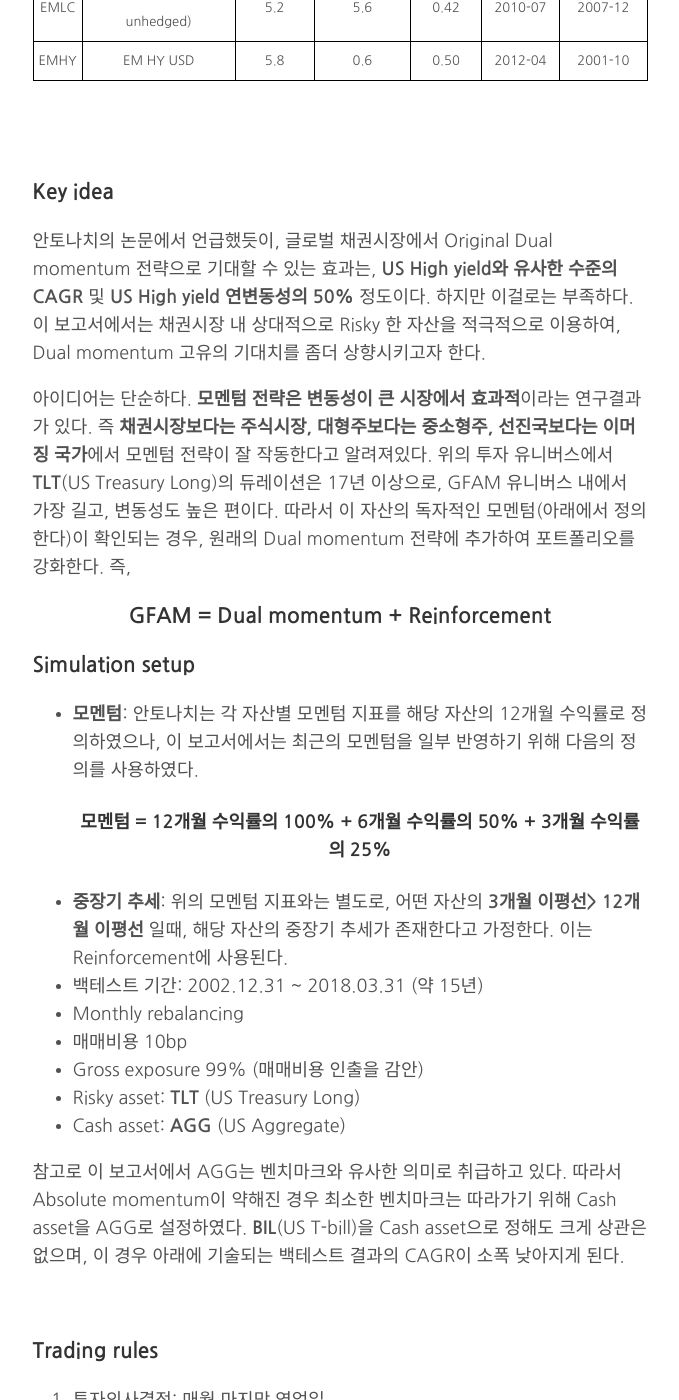
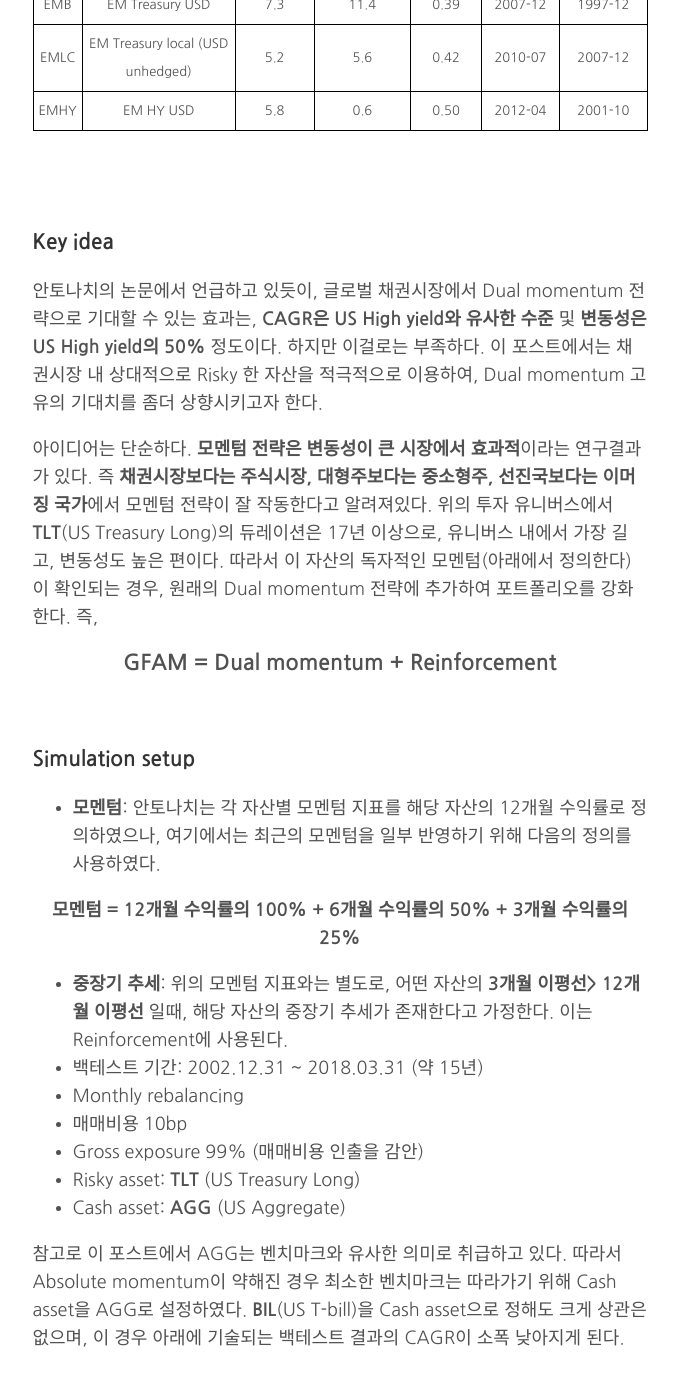
Before and after one commit to gem763/gem763.github.io, a Jekyll site: the page built from _posts/2018-05-05-Global-Fixed-income-Allocation-Model.md, in a window 1280 px wide and 1400 px high, scrolled down 6840 px. Shown: the whole window, without its empty margins (300-979 px from the left). Built offline with Jekyll 4.4.1, drawn with Linux system fonts in a browser that asks for light colours; comment, search, counter and statistics services are not loaded; some of the changed text lies outside the part shown.

Commit message:
Uploaded by https://stackedit.io/

```diff
--- a/_posts/2018-05-05-Global-Fixed-income-Allocation-Model.md
+++ b/_posts/2018-05-05-Global-Fixed-income-Allocation-Model.md
@@ -32,34 +32,36 @@
 Dual momentum은 게리 안토나치(Gary Antonacci)가 2012년 고안한 투자전략의 이름이다. 안토나치는 모멘텀 전략을 다음과 같이 크게 두 가지로 구분하였다.
 
 * **Absolute momentum**:
-상승장에 투자하고 하락장에 현금(또는 안전자산)을 보유하는 전략이다. 그는 해당 자산의 과거 12개월 수익률이 예금금리를 상회하는 경우를 상승장, 그 반대의 경우를 하락장으로 정의(물론 정의하기 나름이며, 이 보고서에서는 약간 다른 방법을 썼다)했다. 추세추종 전략 또는 시계열(Time-series) 모멘텀 전략이라고도 한다.
+상승장에 투자하고 하락장에 현금(또는 안전자산)을 보유하는 전략이다. 그는 해당 자산의 과거 12개월 수익률이 예금금리를 상회하는 경우를 상승장, 그 반대의 경우를 하락장으로 정의(물론 정의하기 나름이며, 이 포스트에서는 약간 다른 방법을 썼다)했다. 추세추종 전략 또는 시계열(Time-series) 모멘텀 전략이라고도 한다.
 
 * **Relative momentum**:
 여러 자산들간의 모멘텀 지표를 서로 비교하여, 상대적으로 모멘텀이 큰 자산에 집중투자하는 방법이다. 안토나치는 Absolute momentum과 마찬가지로, 자산들간의 12개월 과거수익률을 서로 비교했다. 횡단면(Cross-sectional) 모멘텀 전략이라고도 부른다.
 
 안토나치의 실험에 따르면, Absolute momentum 전략은 Market shock 등의 불확실성에 대해 탁월한 방어력이 있다. 반면 Relative momentum 전략은 변동성에 매우 취약하긴 하지만, 기대수익률은 더 높다.
 
-### <center>Absolute + Relative momentum = Dual momentum</center>
+<center><big><b>Absolute + Relative = Dual momentum</b></big></center>
 
 안토나치의 아이디어는 **위의 두 가지 모멘텀을 동시에 적용**하는 것이다. 즉 여러 자산들 중 상대적으로 모멤텀이 큰 자산에 투자하되, 해당 자산의 상승 모멘텀이 약해지면 바로 현금(또는 안전자산)으로 갈아탐으로써, 공격력과 방어력을 동시에 취한다.
 
-Dual momentum 전략에 대한 자세한 설명은 다음을 참고하면 된다.
+Dual momentum 전략에 대한 자세한 설명은 다음을 참고.
 * Paper: [Risk Premia Havesting Through Dual Momentum](http://www.optimalmomentum.com/RiskPremiaHarvesting.pdf) (Portfolio Management Consultants, 2012)
 * Book: [Dual Momentum](https://books.google.co.kr/books/about/Dual_Momentum_Investing_An_Innovative_St.html?id=PVGoBAAAQBAJ&source=kp_cover&redir_esc=y) (McGraw-Hill, 2014)
 * Website: https://www.optimalmomentum.com
 
 <br/>
 
-> **NOTE**
+> <big>**Herding effect**</big>
+>
 >모멘텀 전략이 작동하는 원인에는 논의가 분분한데, 가장 잘 알려진 것이 Behavioral finance의 대표적인 Anomaly인 **Herding effect**이다.
 ><center><i>Herding effect</i></center>
 ><center><img src="https://gem763.github.io/assets/img/20180505/herding.jpg" alt="herding"/></center>
 >
 >이에 따르면, 과거 일정기간 동안의 Winner가 앞으로도 한동안 Winner가 될 가능성이 높다(Relative momentum). 비슷한 논리로, 잘 나가던 금융자산의 가격이 갑자기 고꾸라지는 경우는 드물다. 상승하던 금융자산의 현재가치에 급속한 변화가 생겼다고 하더라도, Herding effect는 해당 자산의 가치하락에 마찰적 요인(friction)으로 작용하기 때문이다. 이는 하락장 초기에 현금성 자산으로 갈아탈 수 있는 기회(Absolute momentum)를 제공한다. 참고로 Herding effect는, 개별종목보다 **자산군(Asset class) 레벨에서 훨씬 효과적으로 작동**한다고 알려져 있다.
 
+<br/>
 
 ## Objectives
-안토나치의 논문에는 그의 Dual momentum 전략을 Fixed-income universe에 적용한 사례가 기술되어 있으며, 성과도 상당히 양호하다. 다음은 그의 논문에 실려있는 결과 중 일부이다.
+안토나치의 논문에는 Dual momentum 전략을 Fixed-income universe에 적용한 사례가 기술되어 있으며, 성과도 상당히 양호하다. 다음은 그의 논문에 실려있는 결과 중 일부이다.
 
 <center><img src="https://gem763.github.io/assets/img/20180505/stats_antonacci.PNG" alt="stats_antonacci"/></center>
 
@@ -77,14 +79,14 @@
 
 하지만 이를 실전에 바로 적용하기에는 몇 가지 문제점이 있어 보인다. 그 이유는,
 
-* **투자 유니버스가 매우 제한적이다**
-US High yield와 US Credit bond로만 한정하여 실험하였기 때문에,  기관투자자가 이를 이용하여 Global fixed-income allocation을 수행하기에는 투자종목의 수가 너무 적은 측면이 있다. 한편 안토나치는, 투자 유니버스를 확대하고 자산군의 Segmentation을 좀더 세분화하는 것이 반드시 좋은 것만은 아니며, 분산효과를 저해하는 부정적인 효과가 오히려 더 크다고 주장하였다.
+* **투자 유니버스가 매우 제한적이다**:
+US High yield와 US Credit bond로만 한정하여 실험하였기 때문에, 투자자가 이를 이용하여 Asset allocation을 수행하기에는 투자종목의 수가 너무 적은 측면이 있다. 한편 안토나치는, 투자 유니버스를 확대하고 자산군의 Segmentation을 좀더 세분화하는 것이 반드시 좋은 것만은 아니며, 분산효과를 저해하는 부정적인 효과가 오히려 더 크다고 주장하였다.
 
-* **Backtest가 다소 비현실적이다**
+* **Backtest가 다소 비현실적이다**:
 실제 매매가능한 ETF나 주식 또는 채권이 아닌, 인덱스를 사용하여 Backtest 하였다. 매매가능한 자산군들의 Time horizon이 지극히 짧기 때문에, 어쩔수 없는 선택이긴 하다. 게다가 **월말 종가**를 기준으로, 투자의사결정(모멘텀 계산 등)과 리밸런싱을 동시에 진행하였다. 곰곰히 생각해보면 알겠지만, 이런 식의 매매는 현실적으로 불가능하다.
 
 <br/>
-따라서 위의 문제점들을 감안하여, 이 보고서의 지향점을 다음과 같이 설정하였다.
+따라서 위의 문제점들을 감안하여, 모형설계의 지향점을 다음과 같이 설정하였다.
 
 * **투자 유니버스를 충분히 확장하여, 실질적인 Global Fixed-income Allocation 전략을 구현**
 	* 미국에 상장되어 있는 채권 ETF (미국 이외의 거래소는 아직 고려하지 않음)
@@ -94,10 +96,11 @@
 	* 매매가능 ETF 자산들의 Daily market price를 이용하여, Rigorous한 시뮬레이션 (투자의사결정 익영업일에 매매수행, 비용반영 등)
 	* Cash management
 
+<br/>
 
 ## Methodology
 
-### Universe
+### 유니버스
 미국에 상장되어 있는 다음의 24개 ETF를 투자 유니버스로 선정한다. 대부분의 시가총액이 1조원 이상이다. 참고로, 최초설정일이 다소 최근이더라도, Underlying index가 충분히 긴 시간동안 존재하는 종목으로 선택하였다.
 
 *As of 2018.04.30*
@@ -136,18 +139,18 @@
 
 ### Key idea
 
-안토나치의 논문에서 언급했듯이, 글로벌 채권시장에서 Original Dual momentum 전략으로 기대할 수 있는 효과는, **US High yield와 유사한 수준의 CAGR** 및 **US High yield 연변동성의 50%** 정도이다. 하지만 이걸로는 부족하다. 이 보고서에서는 채권시장 내 상대적으로 Risky 한 자산을 적극적으로 이용하여,  Dual momentum 고유의 기대치를 좀더 상향시키고자 한다.
+안토나치의 논문에서 언급하고 있듯이, 글로벌 채권시장에서 Dual momentum 전략으로 기대할 수 있는 효과는, **CAGR은 US High yield와 유사한 수준** 및 **변동성은 US High yield의 50%** 정도이다. 하지만 이걸로는 부족하다. 이 포스트에서는 채권시장 내 상대적으로 Risky 한 자산을 적극적으로 이용하여,  Dual momentum 고유의 기대치를 좀더 상향시키고자 한다.
 
-아이디어는 단순하다. **모멘텀 전략은 변동성이 큰 시장에서 효과적**이라는 연구결과가 있다. 즉 **채권시장보다는 주식시장, 대형주보다는 중소형주, 선진국보다는 이머징 국가**에서 모멘텀 전략이 잘 작동한다고 알려져있다. 위의 투자 유니버스에서 **TLT**(US Treasury Long)의 듀레이션은 17년 이상으로, GFAM 유니버스 내에서 가장 길고, 변동성도 높은 편이다. 따라서 이 자산의 독자적인 모멘텀(아래에서 정의한다)이 확인되는 경우, 원래의 Dual momentum 전략에 추가하여 포트폴리오를 강화한다. 즉,
+아이디어는 단순하다. **모멘텀 전략은 변동성이 큰 시장에서 효과적**이라는 연구결과가 있다. 즉 **채권시장보다는 주식시장, 대형주보다는 중소형주, 선진국보다는 이머징 국가**에서 모멘텀 전략이 잘 작동한다고 알려져있다. 위의 투자 유니버스에서 **TLT**(US Treasury Long)의 듀레이션은 17년 이상으로, 유니버스 내에서 가장 길고, 변동성도 높은 편이다. 따라서 이 자산의 독자적인 모멘텀(아래에서 정의한다)이 확인되는 경우, 원래의 Dual momentum 전략에 추가하여 포트폴리오를 강화한다. 즉,
 
-### <center>GFAM = Dual momentum + Reinforcement</center>
+<center><big><b>GFAM = Dual momentum + Reinforcement</b></big></center>
 
 
-
+<br/>
 
 ### Simulation setup
-* **모멘텀**: 안토나치는 각 자산별 모멘텀 지표를 해당 자산의 12개월 수익률로 정의하였으나, 이 보고서에서는 최근의 모멘텀을 일부 반영하기 위해 다음의 정의를 사용하였다.
-#### <center>모멘텀 = 12개월 수익률의 100% + 6개월 수익률의 50% + 3개월 수익률의 25%</center>
+* **모멘텀**: 안토나치는 각 자산별 모멘텀 지표를 해당 자산의 12개월 수익률로 정의하였으나, 여기에서는 최근의 모멘텀을 일부 반영하기 위해 다음의 정의를 사용하였다.
+<center><b>모멘텀 = 12개월 수익률의 100% + 6개월 수익률의 50% + 3개월 수익률의 25%</b></center>
 
 * **중장기 추세**: 위의 모멘텀 지표와는 별도로, 어떤 자산의 **3개월 이평선> 12개월 이평선** 일때, 해당 자산의 중장기 추세가 존재한다고 가정한다. 이는 Reinforcement에 사용된다.
 * 백테스트 기간: 2002.12.31 ~ 2018.03.31 (약 15년)
@@ -157,7 +160,7 @@
 * Risky asset: **TLT** (US Treasury Long)
 * Cash asset: **AGG** (US Aggregate)
 
-참고로 이 보고서에서 AGG는 벤치마크와 유사한 의미로 취급하고 있다. 따라서 Absolute momentum이 약해진 경우 최소한 벤치마크는 따라가기 위해 Cash asset을 AGG로 설정하였다. **BIL**(US T-bill)을 Cash asset으로 정해도 크게 상관은 없으며, 이 경우 아래에 기술되는 백테스트 결과의 CAGR이 소폭 낮아지게 된다.
+참고로 이 포스트에서 AGG는 벤치마크와 유사한 의미로 취급하고 있다. 따라서 Absolute momentum이 약해진 경우 최소한 벤치마크는 따라가기 위해 Cash asset을 AGG로 설정하였다. **BIL**(US T-bill)을 Cash asset으로 정해도 크게 상관은 없으며, 이 경우 아래에 기술되는 백테스트 결과의 CAGR이 소폭 낮아지게 된다.
 
 
 <br/>
@@ -172,15 +175,15 @@
 		* 그렇지 않은 경우에는 Cash asset으로 대신한다.
 	* **Rank-based weighting**: 선택된 종목들의 모멘텀 Ranking에 따라 포트폴리오 비중을 결정한다. 즉 모멘텀이 큰 종목의 비중을 높게, 모멘텀이 작은 종목의 비중을 낮게 조절한다.
 
-3. 매매: 매월 첫번째 영업일
+2. 매매: 매월 첫번째 영업일
 	* 전일 투자의사결정된 포트폴리오가 전월의 포트폴리오와 다른 경우에 한해, 당일 종가(Adjusted)로 매매한다.
 	* 만약 어떤 종목이 시장에서 아직 거래되지 않는다면, 해당 종목의 Underlying index를 이용하여 그 종목의 시장가격을 역으로 추정한다.
 
-
+<br/>
 
 ## Backtest
 
-### Absolute vs. Relative vs. Dual momentum
+### Absolute vs. Relative vs. Dual
 우선 **N=1** 인 경우에 대해, Dual momentum을 구성하는 두 전략, 즉 Absolute momentum과 Relative momentum의 성과를 비교해보자. 다음은 각 전략별 누적수익률 차트이다. Reinforcement 전략은 아직 적용하지 않았다.
 
 <center><img src="https://gem763.github.io/assets/img/20180505/cum_compare_mode.png" alt="cum_compare_mode"/></center>
@@ -188,12 +191,13 @@
 <center><img src="https://gem763.github.io/assets/img/20180505/stats_compare_mode.png" alt="stats_compare_mode"/></center>
 
 
-* Absolute momentum 전략(파랑)은 여차하면 현금으로 이동하므로, 상대적으로 안정적인 성과를 보여준다. 하지만 CAGR은 가장 작다.
-* Relative momentum 전략(주황)은 시장상황에 따라 변동성이 매우 큰 편이지만, 상대적으로 높은 수익률이 기대된다.
-* Dual momentum 전략(빨강) 성과는 상대적으로 안정적(특히 MDD 측면에서)이면서도, 수익을 낼 때에는 Relative momentum 처럼 확실한 수익성을 보인다.
+* Absolute momentum (파랑)은 여차하면 현금으로 이동하므로, 상대적으로 안정적인 성과를 보여준다. 하지만 CAGR은 가장 작다.
+* Relative momentum (주황)은 시장상황에 따라 변동성이 매우 큰 편이지만, 상대적으로 높은 수익률이 기대된다.
+* Dual momentum (빨강) 성과는 상대적으로 안정적(특히 MDD 측면에서)이면서도, 수익을 낼 때에는 Relative momentum 처럼 확실한 수익성을 보인다.
 * 즉 안토나치의 주장과 동일하다.
 * 그렇다면 몇 개의 종목을 선택하는 것이 좋을까?
 
+<br/>
 
 ### Calibration
 **N**을 1부터 10까지 변화시켜가며 Dual momentum 전략의 성과를 측정해보았다.
@@ -204,12 +208,11 @@
 * **N**이 커질수록 CAGR은 낮아지는 경향이 있다.
 * 하지만 연변동성(및 MDD)은 훨씬 빠른 속도로 작아진다.
 * 이에따라 Sharpe는 **N=5** 이후로 Saturation 된다.
-* 참고로 이 보고서 처럼 투자유니버스가 큰 경우에 대해, 전체 유니버스 종목 갯수의 20-30% 수준에서 종목을 선택하는 것이 합리적이라고 주장하는 Article이 있다. 우리의 유니버스 종목 갯수가 총 24개 이므로, 따라서 적절한 편입종목 수는 **N=5~7** 수준이라는 얘기이다.
 * 종목 1개만 선택하는 것은, 수익률은 좋을 지 모르나 운용 안정성이 매우 떨어진다. 다음의 누적수익률 차트를 보면, **N=5** 부근에서 안정적으로 Saturation 되는 것을 확인할 수 있다.
 
 <center><img src="https://gem763.github.io/assets/img/20180505/cum_npicks_1_5.png" alt="cum_npicks_1_5"/></center>
 
-
+<br/>
 
 ### Reinforcement
 **N=5** 인 경우의 Dual momentum에 대해, Reinforcement 전략을 적용해보자. Dual momentum을 기본 골격으로 하되, Dual momentum에 의해 선택된 종목의 수가 부족한 경우, 상대적으로 Risky한 US Treasury Long의 추가편입 여부를 결정하였다.
@@ -219,70 +222,83 @@
 * Dual momentum 전략만 적용 (파랑): US High yield(주황)와 거의 유사한 CAGR과 상대적으로 낮은 변동성이 관측된다. 이는 안토나치 논문과 동일한 결과이다.
 * **Dual momentum + Reinforcement** (빨강): 글로벌 채권 유니버스 내에서 상대적으로 Risky한 자산의 익스포져를 확대한 결과, **Dual momentum만 적용한 것 보다 우월한 결과**가 도출되었다. 대신 변동성은 좀더 커진다.
 
+<br/>
+
 ### Evaluation
 
-이제 위의 Trading rule(= Dual momentum + Reinforcement)에 따라 운용하는 전략을 **GFAM**(Global Fixed-income Allocation Model)이라고 부르자. 그리고 **N=5**에 대해서 해당 전략의 성과를 측정해보자. 글로벌 주식시장인 **ACWI**(MSCI All country)와 채권시장인 **AGG**(US Aggregate), 주식시장과 채권시장의 중간격인 **HYG**(US High yield)를 참고용으로 추가하였다.
+이제 위의 Trading rule (= Dual momentum + Reinforcement)에 따라 운용하는 전략을 **GFAM** (Global Fixed-income Allocation Model)이라고 부르자. 그리고 **N=5**에 대해서 해당 전략의 성과를 측정해보자. 글로벌 주식시장인 **ACWI** (MSCI All country)와 채권시장인 **AGG** (US Aggregate), 주식시장과 채권시장의 중간격인 **HYG** (US High yield)를 참고용으로 추가하였다.
 
-**Cumulative return**
-
+<center><b>Cumulative return</b></center>
 <center><img src="https://gem763.github.io/assets/img/20180505/cum_base.png" alt="cum_base"/></center>
 
+<br/>
 
-**Statistics**
-
+<center><b>Statistics</b></center>
 <center><img src="https://gem763.github.io/assets/img/20180505/stats_base.png" alt="stats_base"/></center>
 
-각 성과지표에 관한 설명은 [여기](#performance-measures)를 참고하기 바란다. GFAM의 성과 중 특이할 만한 것들만 추려서 얘기하자면,
+각 성과지표에 관한 설명은 [투자성과의 측정](https://gem763.github.io/investment%20base/%ED%88%AC%EC%9E%90%EC%84%B1%EA%B3%BC%EC%9D%98-%EC%B8%A1%EC%A0%95.html)을 참고하기 바란다. GFAM의 성과 중 특이할 만한 것들만 추려서 얘기하자면,
+
 * **중장기: CAGR 9.1%, 변동성 7.8%, Sharpe 1.17**
 백테스트 기간동안 **CAGR은 주식시장과 유사**한 수준이었으나, 변동성은 낮았기 때문에, 다른 자산들과 비교하여 **매우 양호한 Sharpe**(주식시장의 약 2.5배)를 기록하였다.
+
 * **단기: CAGR 7.5%, 변동성 6.8%, Sharpe 1.16**
 반면 1년 단위로 Rolling 하며 관측하면, GFAM이 주식시장 보다 더 낫다고 보기는 힘들었다. 주식시장의 1년 Rolling CAGR의 중간값(Median)은 매우 높은 수준이었으며, 그 만큼 변동성도 굉장히 컸다.
+
 * **MDD 14%**
 MDD는 채권시장과 유사한 수준으로 낮았다. 반면 주식시장의 MDD는 극히 높았다. 리만 때 무려 60% 가까이를 깨먹었다. 참고로 (안토나치의 저서 뿐만 아니라) Dual momentum 전략과 관련된 각종 Article에서, Dual momentum의 가장 큰 유용함으로 꼽는 것들 중 하나가 바로 **낮은 MDD**이다.
+
 * 주식시장과의 베타는 (-) 영역이었으며, 채권시장 보다도 소폭 낮았다.
+
 * **1년 단위의 손실 가능성**(즉 GFAM에 1년 동안 투자했을 때의 손실 가능성)은 **약 3%로 지극히 낮았다**. 참고로 주식시장의 1년 단위 손실가능성은 20%가 넘었으며, 채권시장 조차도 10%에 육박하는 손실가능성이 있었다.
 * 아래 차트는 유니버스 전 종목의 Risk-return profile 이다. 검은 실선의 기울기는 GFAM(빨강)의 Sharpe를 의미한다. **유니버스 내에 있는 대부분의 종목보다 Sharpe가 높다**는 사실을 알 수 있다.
 
 
-**Risk-return profile**
+<center><b>Risk-return profile</b></center>
 <center><img src="https://gem763.github.io/assets/img/20180505/profile_base.png" alt="profile_base"/></center>
 
 
 그렇다면, GFAM의 연도별 성과는 어땟을까. 다음 차트는 연도별로 GFAM의 누적수익률(전년도 마지막 영업일=1.0)을 나타낸다. 2018년도는 1~3월 까지의 수익률만 나타내었다.
 
-**Yearly cumulative returns**
+<center><b>Yearly cumulative returns</b></center>
 <center><img src="https://gem763.github.io/assets/img/20180505/cum_yearly_all.png" alt="cum_yearly_all"/></center>
 
 
 GFAM의 성과가 몇몇 해(2003, 2008, 2009, 2011년)에 다소 과도하게 좋았기 때문에, 다른 해의 성과가 시각적으로 좀 묻히는 경향이 있다(y축이 동일 스케일이므로). 해당 구간들을 제거한 연도별 누적수익률 차트도 확인해보자.
 
 
-**Yearly cumulative returns excluding 2003, 2008, 2009, 2011**
+<center><b>Yearly cumulative returns excluding 2003, 2008, 2009, 2011</b></center>
 <center><img src="https://gem763.github.io/assets/img/20180505/cum_yearly_removed.png" alt="cum_yearly_removed"/></center>
 
 이제 좀더 명확하게 보인다. 2007년과 2010년을 제외한 대부분의 해에서 US Aggregate보다 나은 성과가 나오고 있다. 변동성이 좀 크긴 하다.
 
 한편 GFAM에 투자했을 때의 **단기적(1년)인 기대효과**는 어떨까. 아래는 위의 백테스트 기간(약 15년)동안 얻을수 있는 1년 성과를 모두 추출해서, 분포를 그려본 것이다.
 
-**1-Year Rolling Distributions**
+<center><b>1-Year Rolling Distributions</b></center>
 <center><img src="https://gem763.github.io/assets/img/20180505/dist_base.png" alt="dist_base"/></center>
 
 
 * 붉은색 수직선은 각 분포의 중간값(Median)을 의미한다. 맨 위쪽의 Statistics 차트에서 CAGR(Rolling 1Y), Standard dev(Rolling 1Y), Sharpe(Rolling 1Y)의 대표값으로 각각 사용되었다.
+
 * **CAGR(Rolling 1Y)에서 0 이하 부분의 넓이는 1년 단위의 손실가능성을 의미**한다. 위에서 언급했듯이 GFAM(빨강)의 1년 단위 손실가능성은 매우 낮은 편인데, 이는 Absolute momentum 전략을 통해 하락장의 손실을 사전에 차단했기 때문인 것으로 보인다.
+
 * 주식시장(회색)의 무서운 점은, 1년 단위의 성과라도 매우 넓게 분포되어 있다는 사실이다. 주식시장의 CAGR(Rolling 1Y)을 보면, 중간값은 다른 자산들에 비해 높은  편이나, 왼쪽으로 꼬리가 길게 늘어져있어서 1년 손실가능성이 매우 크다. 주식시장의 Standard dev(Rolling 1Y)도 마찬가지이다. 잘 보면 변동성이 50%에 육박하는 구간도 존재했었다.
-* 반면 **GFAM의 분포는 다른 자산들에 비해 좁은 편**(즉 첨도가 높다)이다. 이는 통계적으로 볼때, **성과통계의 신뢰도가 높다**고 해석될 수 있다.
+
+* 반면 **GFAM의 분포는 다른 자산들에 비해 좁은 편**(즉 첨도가 높다)이다. 이는 통계적으로 볼때,
+**성과통계의 신뢰도가 높다**고 해석될 수 있다.
 
 
 GFAM의 성과를 종목별로 분해해보자. 아래 왼쪽 차트는 GFAM의 **1일 수익률을 100이라고 했을 때, 각 종목이 평균적으로 몇 %를 기여했는 지**를 나타낸다. 오른쪽 차트는 각 종목이 선택된 총 월수를 의미한다.
 
-**Performance breakdown**
+<center><b>Performance breakdown</b></center>
 <center><img src="https://gem763.github.io/assets/img/20180505/perf_breakdown.png" alt="perf_breakdown"/></center>
 
 
 * GFAM의 성과에 가장 큰 기여를 한 종목은 **TLT**(US Treasury Long)였고, 그 다음으로는 **PFF**(US Preferred stock)였다. 반면 **LQD**(US Investment grade)에서는 손실이 발생했다.
+
 * **TLT**의 성과 기여도(평균 20%)가 큰 것은, **Reinforcement 전략에 따른 익스포져 확대 및 높은 변동성** 등의 이유가 크게 작용했을 것으로 추정된다.
+
 * **LQD**가 GFAM 전체 수익률의 10%를 까먹었다는 의미는 아니다. 총 투자 월수가 워낙 적었고 공교롭게도 그 기간동안 약간의 손실이 발생했기 때문에, 평균적으로 손실 기여도가 큰 것처럼 보일 뿐이다.
+
 * 총 투자기간과 성과기여도 사이에 의미있는 상관관계가 있는 것 같지는 않다. 다만, 총 투자기간이 길수록 해당 성과기여도 값의 신뢰도가 높다고 이해하면 된다.
 
 
```
